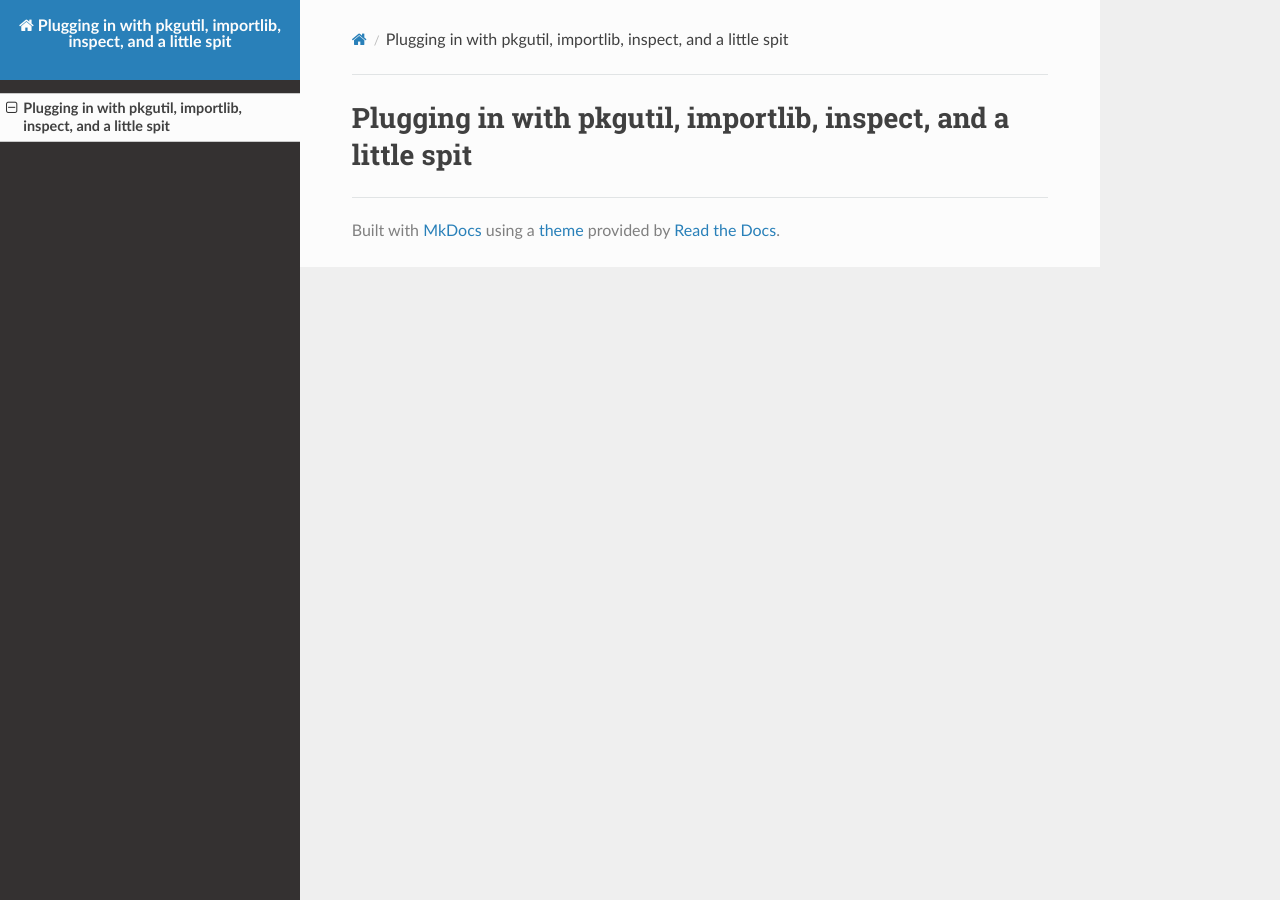
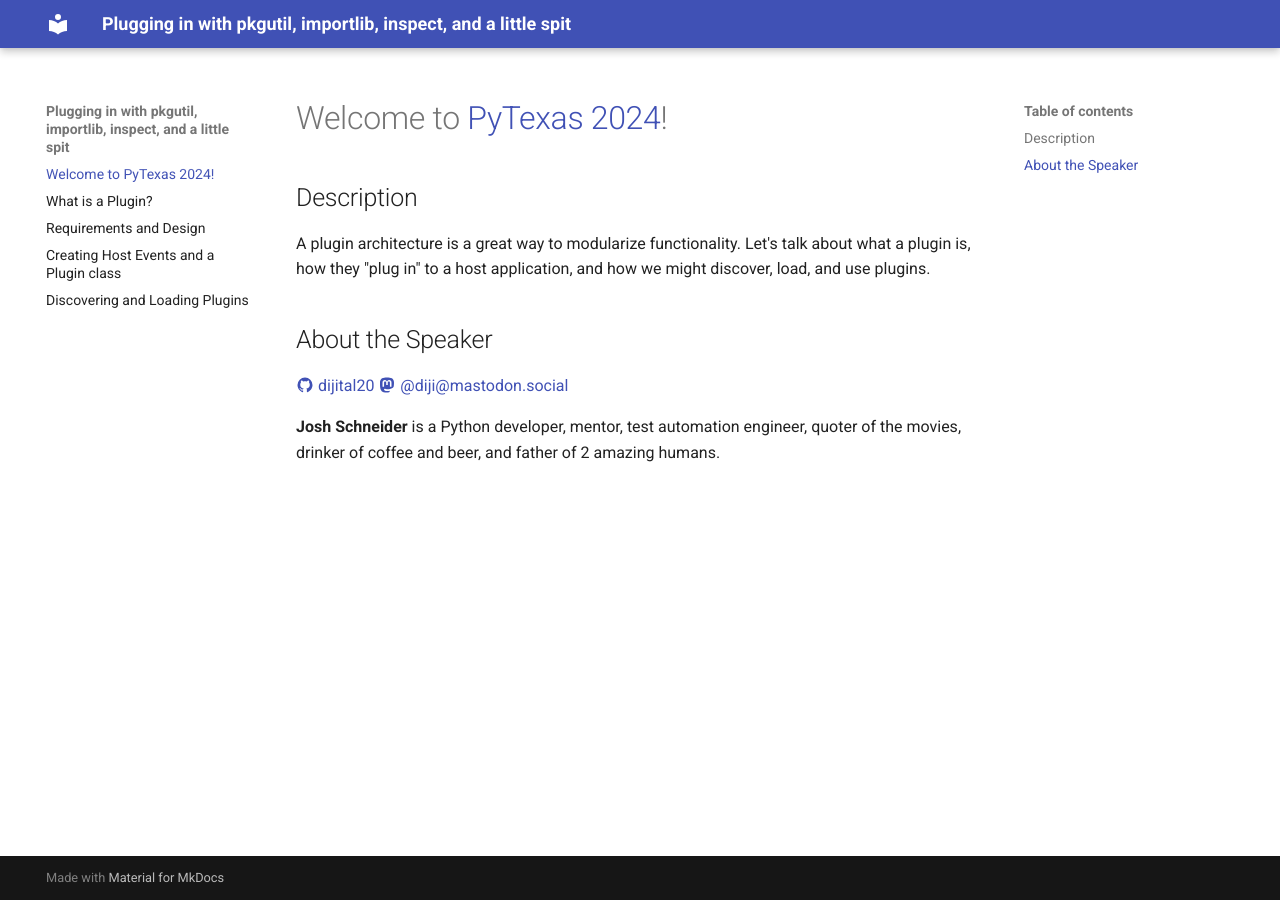
Before and after one commit to dijital20/pytexas2024-plugins, an MkDocs documentation site: the page built from docs/index.md, in a window 1280 px wide. Built offline with MkDocs 1.6.1 and Material for MkDocs 9.7.7, drawn with Linux system fonts in a browser that asks for light colours; nearby versions of some CDN libraries.

Commit message:
Skeleton docs, away!

```diff
--- /dev/null
+++ b/docs/1_plugins.md
@@ -0,0 +1 @@
+# What is a Plugin?
--- /dev/null
+++ b/docs/2_requirements_and_design.md
@@ -0,0 +1 @@
+# Requirements and Design
--- /dev/null
+++ b/docs/3_plugin_class_and_events.md
@@ -0,0 +1 @@
+# Creating Host Events and a Plugin class
--- /dev/null
+++ b/docs/4_finding_plugins.md
@@ -0,0 +1 @@
+# Discovering and Loading Plugins
--- a/docs/index.md
+++ b/docs/index.md
@@ -1 +1,12 @@
-# Plugging in with pkgutil, importlib, inspect, and a little spit
+# Welcome to [PyTexas 2024](https://www.pytexas.org/2024/)!
+
+## Description
+
+A plugin architecture is a great way to modularize functionality. Let's talk about what a plugin is, how they "plug in" to a host application,
+and how we might discover, load, and use plugins.
+
+## About the Speaker
+
+[:material-github: dijital20](https://github.com/dijital20) [:material-mastodon: @diji@mastodon.social](https://mastodon.social/@diji)
+
+**Josh Schneider** is a Python developer, mentor, test automation engineer, quoter of the movies, drinker of coffee and beer, and father of 2 amazing humans.
--- a/mkdocs.yml
+++ b/mkdocs.yml
@@ -1,7 +1,15 @@
 site_name: "Plugging in with pkgutil, importlib, inspect, and a little spit"
 
 theme:
-  name: readthedocs
+  name: material
+  palette:
+    primary: indigo
 
 plugins:
   - include-markdown
+
+markdown_extensions:
+  - attr_list
+  - pymdownx.emoji:
+      emoji_index: !!python/name:material.extensions.emoji.twemoji
+      emoji_generator: !!python/name:material.extensions.emoji.to_svg
--- a/pyproject.toml
+++ b/pyproject.toml
@@ -8,6 +8,7 @@
 dependencies = [
     "mkdocs>=1.5.3",
     "mkdocs-include-markdown-plugin>=6.0.4",
+    "mkdocs-material>=9.5.5",
 ]
 requires-python = "==3.12.*"
 readme = "README.md"
```
Also changed, not shown: 1 other file.
